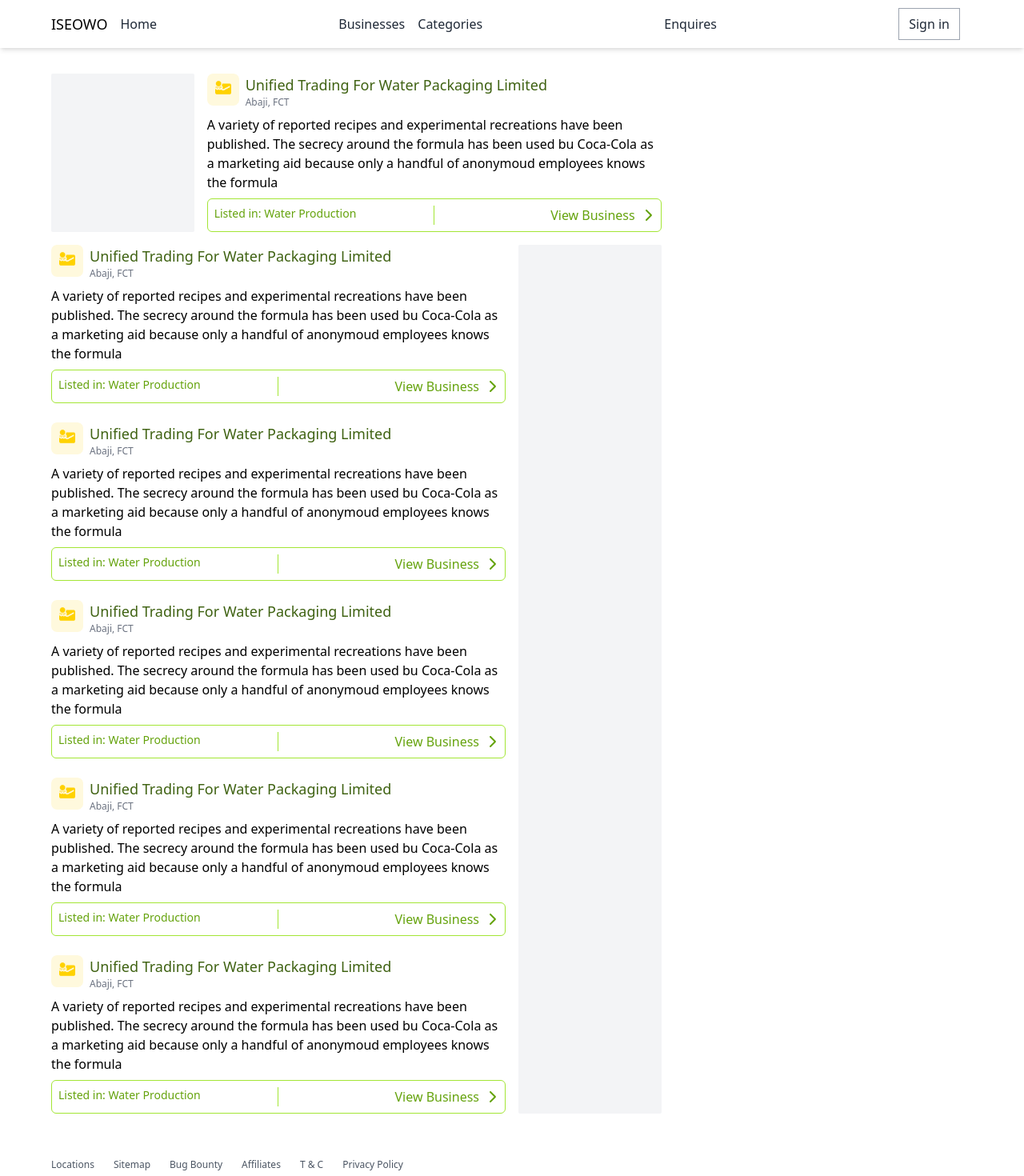
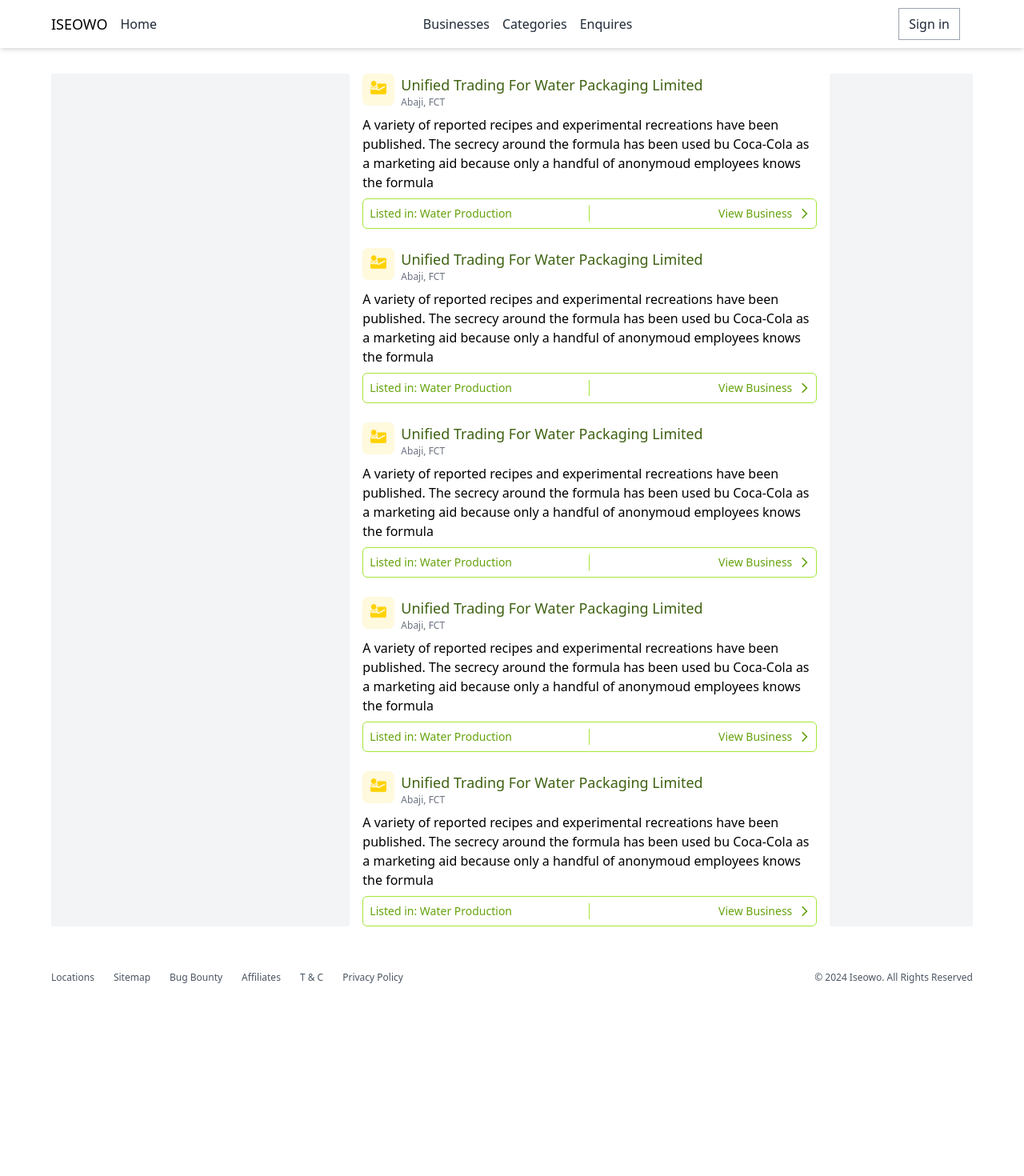
Before and after one commit to NonsoDevs/iseowo, a Next.js app: page / in a window 1280 px wide. Shown: the top 1470 px of the page at 80% size. After the commit the page ends 1254 px from the top, so only its background shows below. Built offline with nearby package versions, Linux system fonts and the light colour scheme.

Commit message:
corrected the Nav and aligned the contents

```diff
--- /dev/null
+++ b/app/add/page.js
@@ -0,0 +1,42 @@
+import { TextField } from "@mui/material";
+import { useFormik } from "formik";
+import * as yup from "yup";
+
+const rules = yup.object().shape({
+  business_name: yup.string().required().min(6),
+  category: yup.string().notOneOf(["none"]),
+  sub_category: yup.string().notOneOf(["none"]),
+  state: yup.string().notOneOf(["none"]),
+  lga: yup.string().notOneOf(["none"]),
+  business_description: yup.string().required().min(20),
+  website: yup.string().max(60),
+});
+
+export default function Page() {
+  const { handleSubmit, values, handleChange, touched, errors } = useFormik({
+    initialValues: {
+      business_name: "",
+      category: "",
+      sub_category: "",
+      state: "",
+      lga: "",
+      business_description: "",
+      website: "",
+    },
+    onSubmit: () => {},
+    validationSchema: rules,
+  });
+  return (
+    <main className="flex justify-center px-2 md:px-8 lg:px-16 py-4 md:py-6 lg:py-8">
+      <div className="w-full md:w-[420px] rounded-md bg-white shadow-md md:p-4">
+        <hi className="text-2xl font-thin">Add a business</hi>
+
+        <form onSubmit={handleSubmit}>
+          <div className="mb-2">
+            <TextField type="text" id="business_name" />
+          </div>
+        </form>
+      </div>
+    </main>
+  );
+}
--- a/app/page.js
+++ b/app/page.js
@@ -7,12 +7,12 @@ export default function Page() {
   return (
     <main className="grid grid-cols-1 md:grid-cols-5 lg:grid-cols-6 gap-4 px-2 md:px-8 lg:px-16 py-4 md:py-6 lg:py-8">
       {/* sponsored */}
-      <div className="bg-gray-100 rounded-sm p-2"></div>
+      <div className="col-span-2 bg-gray-100 rounded-sm p-2"></div>
 
       {/* feeds */}
-      <div className="col-span-3">
+      {/* <div className="col-span-3">
         <BusinessCard />
-      </div>
+      </div> */}
 
       {/* feeds */}
       <div className="col-span-3 flex flex-col gap-6">
--- a/components/BusinessCard.js
+++ b/components/BusinessCard.js
@@ -6,7 +6,7 @@ export function BusinessCard() {
   return (
     <div className="flex flex-col gap-2">
       <div className="flex gap-2">
-        <Link href="">
+        <Link href="#">
           <Image
             width={40}
             height={40}
@@ -28,18 +28,18 @@ export function BusinessCard() {
         formula
       </p>
 
-      <blockqoute className="grid grid-cols-2 border border-lime-400 rounded-md p-2">
+      <blockquote className="grid grid-cols-2 border border-lime-400 rounded-md p-2">
         <p className="text-sm text-lime-600 border-r border-lime-400">
           Listed in: Water Production
         </p>
         <Link
           href="#"
-          className="flex justify-end items-center gap-2 text-lime-600"
+          className="flex justify-end items-center gap-2 text-lime-600 text-sm"
         >
           <span>View Business</span>
           <FaChevronRight />
         </Link>
-      </blockqoute>
+      </blockquote>
     </div>
   );
 }
--- a/components/Footer.js
+++ b/components/Footer.js
@@ -2,7 +2,7 @@ import Link from "next/link";
 
 export function Footer() {
   return (
-    <footer className="flex flex-col gap-4 bg-white py-4 md:py-6 px-2 md:px-8 lg:px-16">
+    <footer className="flex flex-col lg:flex-row lg:justify-between gap-4 bg-white py-4 md:py-6 px-2 md:px-8 lg:px-16">
       <ul className="flex flex-wrap gap-4 md:gap-6">
         <li className="text-xs text-gray-600">
           <Link href="#">Locations</Link>
--- a/components/Nav.js
+++ b/components/Nav.js
@@ -29,12 +29,11 @@ export function Nav() {
           <li className="text-md text-gray-800">
             <Link href="#">Categories</Link>
           </li>
-        </ul>
-        <ul className="flex flex-col lg:flex-row lg:items-center gap-4">
           <li className="text-md text-gray-800">
             <Link href="#">Enquires</Link>
           </li>
         </ul>
+        {/* <ul className="flex flex-col lg:flex-row lg:items-center gap-4"></ul> */}
         <ul className="flex flex-row items-center gap-4">
           <li>
             <Link
@@ -62,21 +61,22 @@ export function Nav() {
       {/* mobile nav links */}
       <div
         style={{ display: menuClicked ? "flex" : "none" }}
-        className="w-full min-h-[380vh] absolute top-[62px] bg-white px-2 md:px-8"
+        className="w-full min-h-[380px] absolute top-[62px] bg-white px-2 md:px-8"
       >
         <ul className="w-full flex flex-col justify-start items-end gap-6 py-8">
-          <li className="text-md text-gray-800">
+          <li className="text-2xl text-gray-800">
             <Link href="#">Businesses</Link>
           </li>
-          <li className="text-md text-gray-800">
+          <li className="text-2xl text-gray-800">
             <Link href="#">Categories</Link>
           </li>
-        </ul>
-        <ul className="flex flex-col lg:flex-row lg:items-center gap-4">
-          <li className="text-md text-gray-800">
+          <li className="text-2xl text-gray-800">
             <Link href="#">Enquires</Link>
           </li>
         </ul>
+        {/* <ul className="flex flex-col lg:flex-row lg:items-center gap-4">
+
+        </ul> */}
       </div>
     </>
   );
```
Also changed, not shown: package.json (+6 -1 lines), 1 other file (tests, documents, lock files or other folders).
